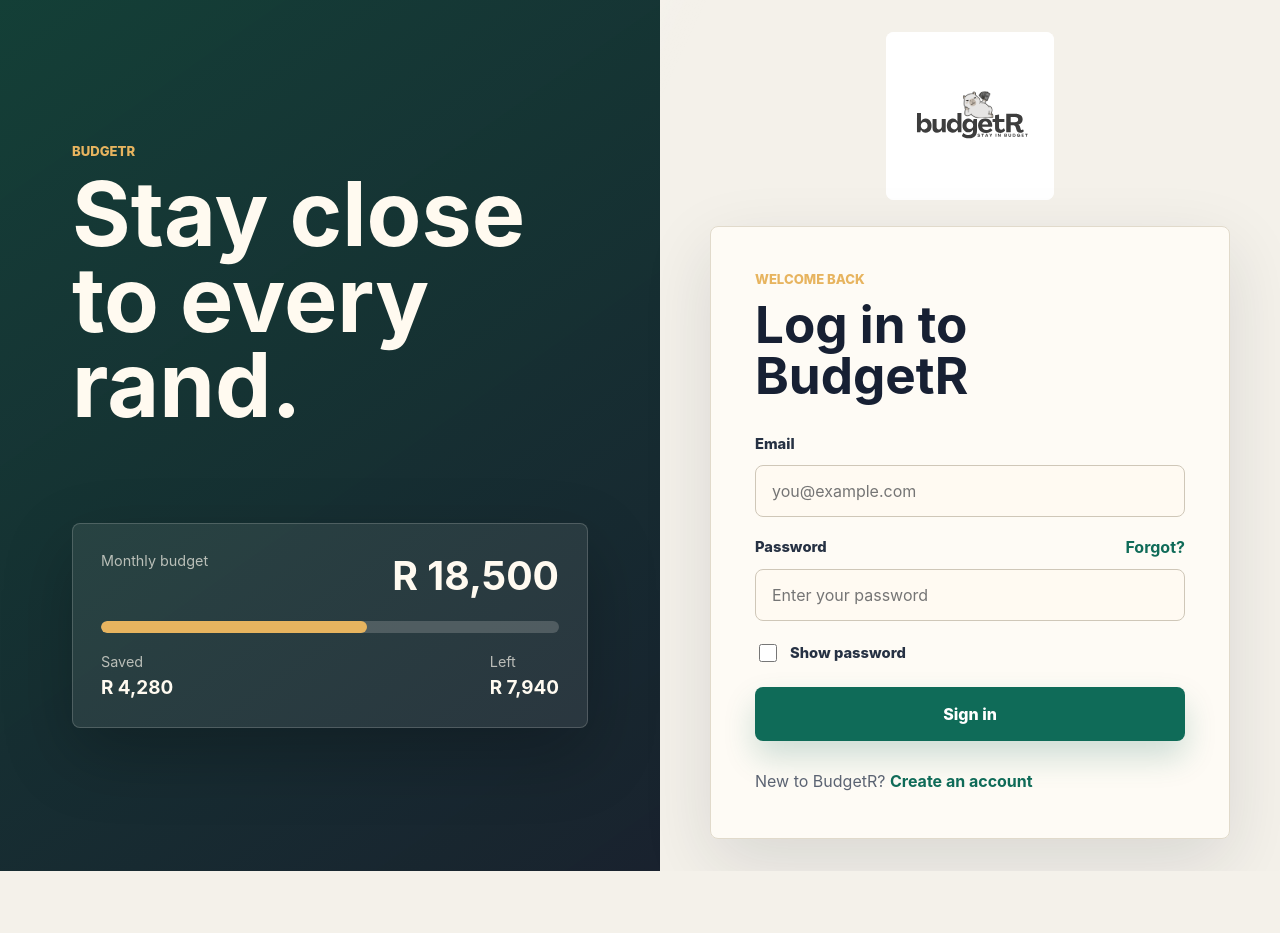
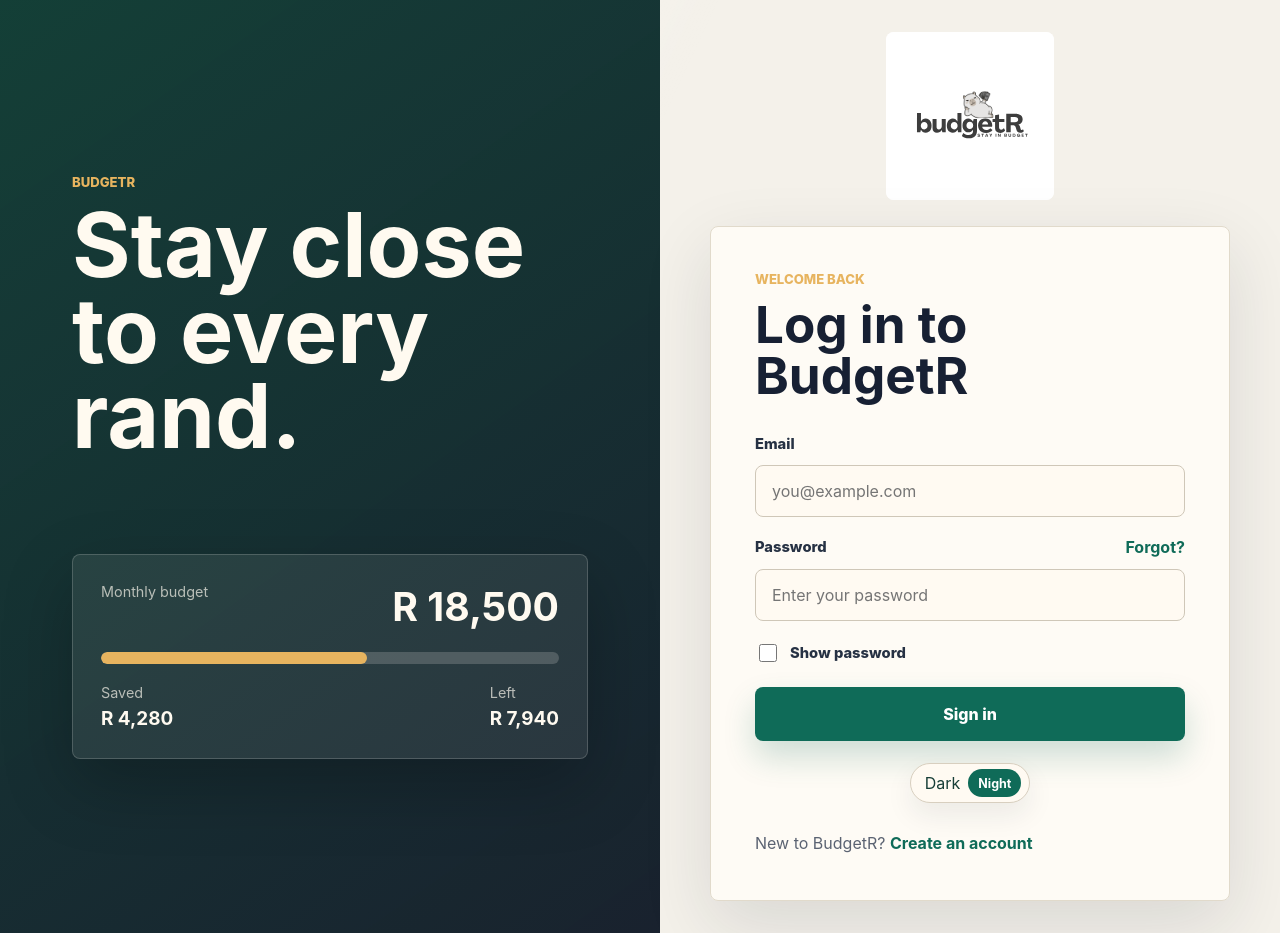
Before and after one commit to christoffelbothma/react-budget-app, a React (Vite) app: page / in a window 1280 px wide. Before the commit the page ends 871 px from the top, so only its background shows below. Built offline with nearby package versions, Linux system fonts and the light colour scheme; no server answers.

Commit message:
Added dark/light mode toggles

```diff
--- a/src/main.jsx
+++ b/src/main.jsx
@@ -10,6 +10,7 @@
 function App() {
   const [session, setSession] = useState(null);
   const [activeView, setActiveView] = useState('dashboard');
+  const [theme, setTheme] = useState(() => localStorage.getItem('budgetr-theme') || 'light');
   const [transactions, setTransactions] = useState([
     { id: 1, name: 'Rent', category: 'Housing', amount: 8500, date: '2026-05-01' },
     { id: 2, name: 'Groceries', category: 'Food', amount: 3150, date: '2026-05-05' },
@@ -17,6 +18,11 @@
     { id: 4, name: 'Internet', category: 'Utilities', amount: 899, date: '2026-05-12' },
     { id: 5, name: 'Coffee', category: 'Lifestyle', amount: 420, date: '2026-05-18' },
   ]);
+
+  useEffect(() => {
+    document.documentElement.dataset.theme = theme;
+    localStorage.setItem('budgetr-theme', theme);
+  }, [theme]);
 
   useEffect(() => {
     supabase.auth.getSession().then(({ data }) => {
@@ -57,8 +63,12 @@
     await supabase.auth.signOut();
   }
 
+  function handleThemeToggle() {
+    setTheme((currentTheme) => (currentTheme === 'dark' ? 'light' : 'dark'));
+  }
+
   if (!session) {
-    return <Login />;
+    return <Login theme={theme} onThemeToggle={handleThemeToggle} />;
   }
 
   return (
--- a/src/sections/Login.jsx
+++ b/src/sections/Login.jsx
@@ -1,8 +1,9 @@
 import { useState } from 'react';
 import budgetrLogo from '../assets/budgetr-logo.svg';
 import { supabase } from '../lib/supabaseClient';
+import ThemeToggle from './ThemeToggle.jsx';
 
-export default function Login() {
+export default function Login({ theme, onThemeToggle }) {
   const [email, setEmail] = useState('');
   const [password, setPassword] = useState('');
   const [showPassword, setShowPassword] = useState(false);
@@ -103,6 +104,10 @@
             {message && <p className="form-message">{message}</p>}
           </form>
 
+          <div className="login-theme-row">
+            <ThemeToggle theme={theme} onToggle={onThemeToggle} />
+          </div>
+
           <p className="signup-note">
             New to BudgetR? <a href="#create-account">Create an account</a>
           </p>
--- /dev/null
+++ b/src/sections/ThemeToggle.jsx
@@ -0,0 +1,15 @@
+export default function ThemeToggle({ theme, onToggle }) {
+  const isDark = theme === 'dark';
+
+  return (
+    <button
+      className="theme-toggle"
+      type="button"
+      onClick={onToggle}
+      aria-label={`Switch to ${isDark ? 'light' : 'dark'} mode`}
+    >
+      <span aria-hidden="true">{isDark ? 'Light' : 'Dark'}</span>
+      <strong aria-hidden="true">{isDark ? 'Day' : 'Night'}</strong>
+    </button>
+  );
+}
--- a/src/style.css
+++ b/src/style.css
@@ -37,6 +37,32 @@
 
 a:hover {
   color: #12443d;
+}
+
+.theme-toggle {
+  align-self: center;
+  min-height: 40px;
+  display: inline-flex;
+  align-items: center;
+  gap: 8px;
+  border: 1px solid #d8cfbf;
+  border-radius: 999px;
+  padding: 0 8px 0 14px;
+  background: #fffaf2;
+  color: #173e37;
+  cursor: pointer;
+  box-shadow: 0 12px 28px rgba(25, 33, 46, 0.08);
+}
+
+.theme-toggle strong {
+  min-height: 28px;
+  display: inline-flex;
+  align-items: center;
+  border-radius: 999px;
+  padding: 0 10px;
+  background: #0f6b58;
+  color: #ffffff;
+  font-size: 0.78rem;
 }
 
 .login-page {
@@ -282,6 +308,12 @@
   margin: 28px 0 0;
   color: #5b6372;
   line-height: 1.55;
+}
+
+.login-theme-row {
+  display: flex;
+  justify-content: center;
+  margin-top: 22px;
 }
 
 .app-layout {
@@ -567,6 +599,108 @@
   cursor: pointer;
 }
 
+[data-theme="dark"] {
+  color: #edf3ef;
+  background: #0e151c;
+}
+
+[data-theme="dark"] body {
+  background: #0e151c;
+}
+
+[data-theme="dark"] a {
+  color: #7bd8c1;
+}
+
+[data-theme="dark"] a:hover {
+  color: #b4f0df;
+}
+
+[data-theme="dark"] .login-page,
+[data-theme="dark"] .app-layout {
+  background:
+    linear-gradient(115deg, rgba(231, 180, 95, 0.08), rgba(255, 255, 255, 0) 42%),
+    #0e151c;
+}
+
+[data-theme="dark"] .brand-panel,
+[data-theme="dark"] .app-sidebar {
+  background:
+    linear-gradient(145deg, rgba(13, 49, 43, 0.96), rgba(9, 14, 21, 0.98)),
+    #0b1717;
+}
+
+[data-theme="dark"] h2,
+[data-theme="dark"] .month-card,
+[data-theme="dark"] .quick-add-panel input,
+[data-theme="dark"] .login-form input[type="email"],
+[data-theme="dark"] .login-form input[type="password"],
+[data-theme="dark"] .login-form input[type="text"] {
+  color: #edf3ef;
+}
+
+[data-theme="dark"] .login-card,
+[data-theme="dark"] .metric-tile,
+[data-theme="dark"] .chart-panel,
+[data-theme="dark"] .table-panel,
+[data-theme="dark"] .quick-add-panel,
+[data-theme="dark"] .month-card {
+  border-color: #2b3942;
+  background: rgba(22, 31, 39, 0.94);
+  box-shadow: 0 24px 70px rgba(0, 0, 0, 0.28);
+}
+
+[data-theme="dark"] .login-form label,
+[data-theme="dark"] .field-topline label,
+[data-theme="dark"] .quick-add-panel label {
+  color: #edf3ef;
+}
+
+[data-theme="dark"] .login-form input[type="email"],
+[data-theme="dark"] .login-form input[type="password"],
+[data-theme="dark"] .login-form input[type="text"],
+[data-theme="dark"] .quick-add-panel input {
+  border-color: #384852;
+  background: #101922;
+}
+
+[data-theme="dark"] .login-form input:focus,
+[data-theme="dark"] .quick-add-panel input:focus {
+  border-color: #7bd8c1;
+  background: #121f29;
+  box-shadow: 0 0 0 4px rgba(123, 216, 193, 0.16);
+}
+
+[data-theme="dark"] .check-row,
+[data-theme="dark"] .signup-note,
+[data-theme="dark"] .metric-tile span,
+[data-theme="dark"] .panel-title span,
+[data-theme="dark"] .category-row span,
+[data-theme="dark"] .transaction-row span,
+[data-theme="dark"] .month-card small {
+  color: #a9b7c2;
+}
+
+[data-theme="dark"] .category-row,
+[data-theme="dark"] .transaction-row {
+  border-bottom-color: #2b3942;
+}
+
+[data-theme="dark"] .theme-toggle,
+[data-theme="dark"] .quick-add-panel .panel-title button,
+[data-theme="dark"] .suggestion-row button {
+  border-color: #384852;
+  background: #101922;
+  color: #edf3ef;
+}
+
+[data-theme="dark"] .status-pill,
+[data-theme="dark"] .app-nav button.active,
+[data-theme="dark"] .app-nav button:hover,
+[data-theme="dark"] .sign-out-button:hover {
+  color: #101922;
+}
+
 @media (max-width: 900px) {
   .login-page {
     grid-template-columns: 1fr;
```
